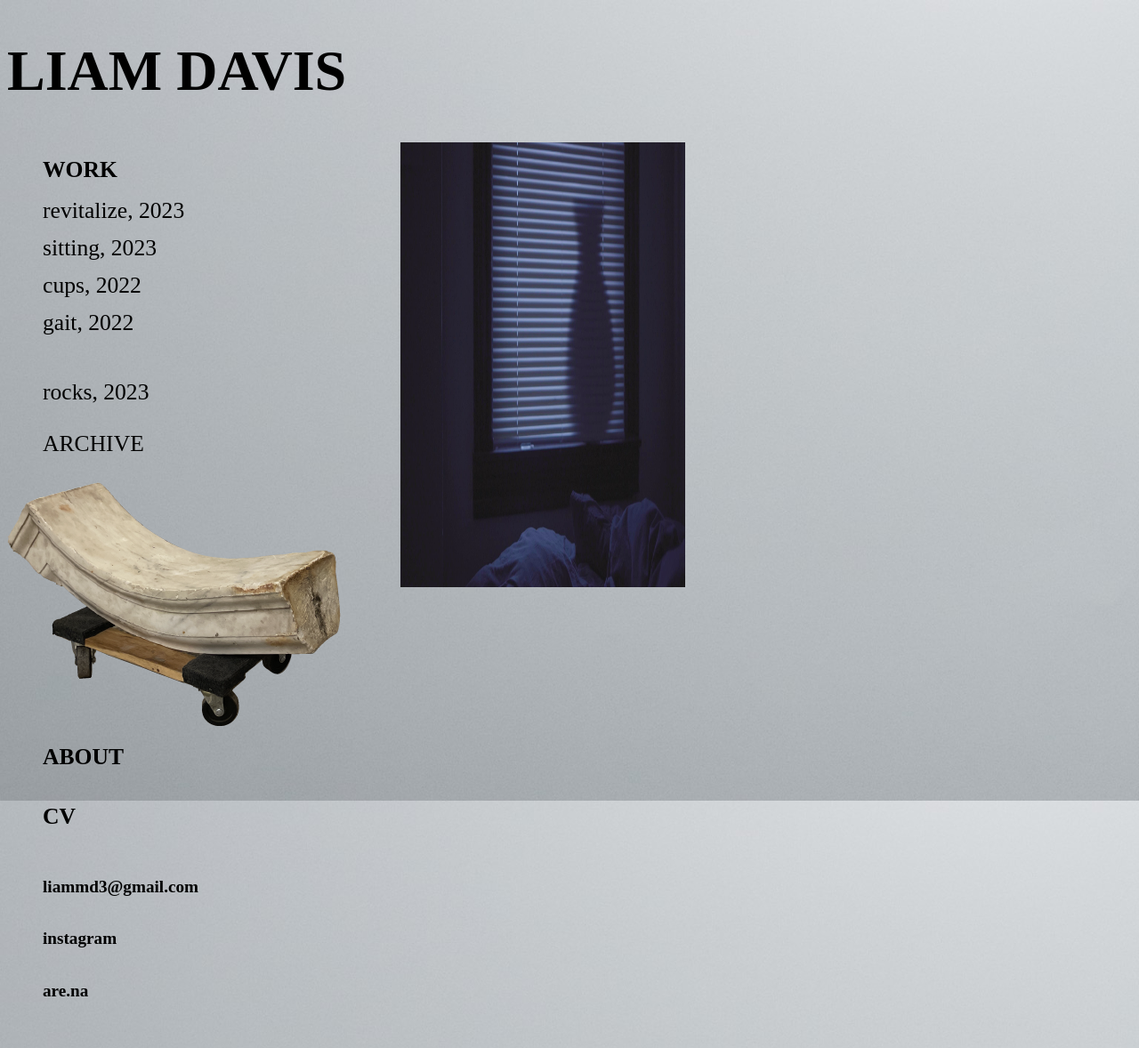
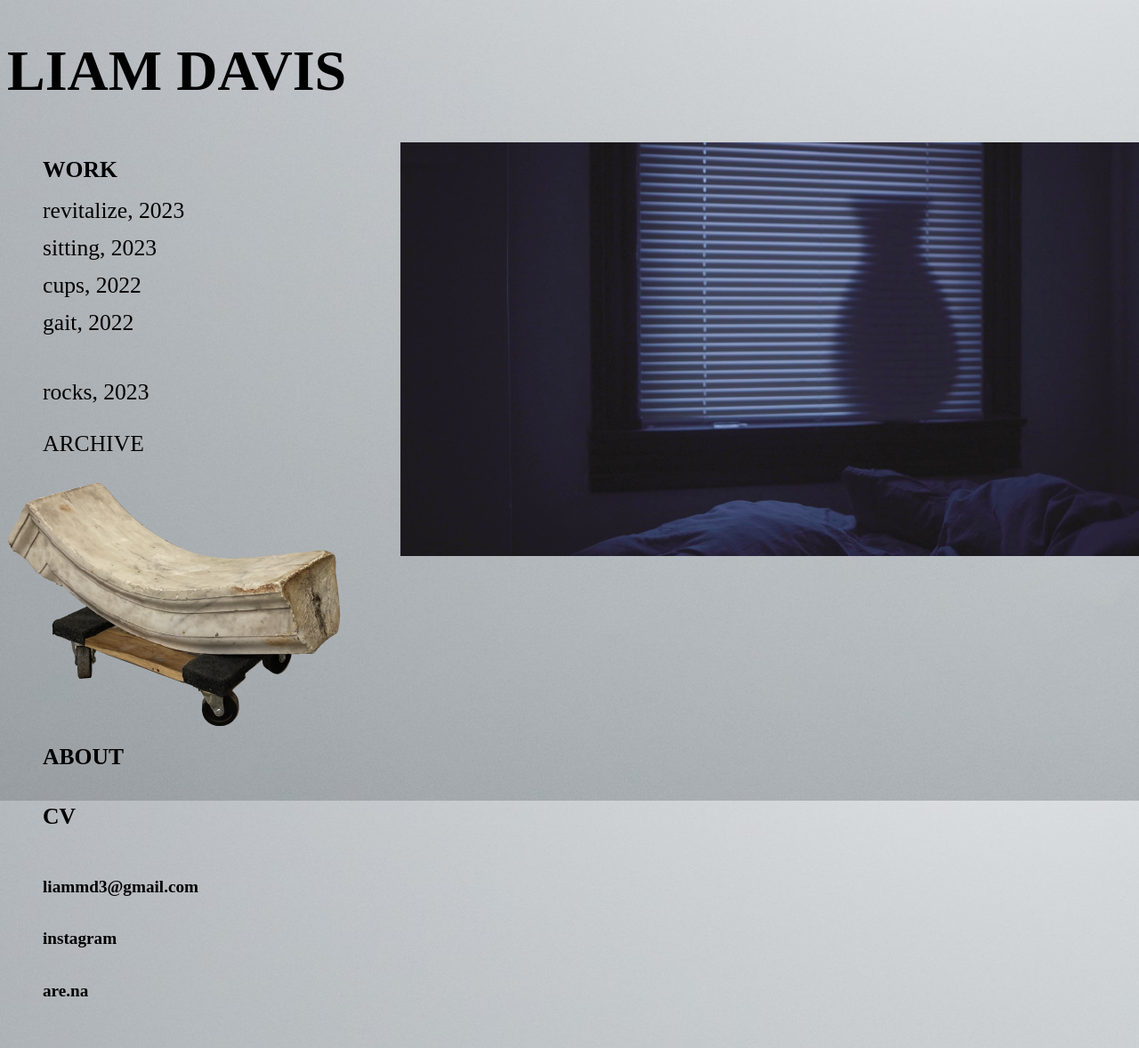
Before and after one commit to liammdavis/liammdavis.github.io, a Jekyll site: the page built from index.html, in a window 1280 px wide. Shown: the whole page at 89% size. Built offline with Jekyll 4.4.1, drawn with Linux system fonts in a browser that asks for light colours.

Commit message:
resize images

```diff
--- a/css/main.css
+++ b/css/main.css
@@ -152,8 +152,12 @@ h2 {
     clear: both;
 }
 
-.front {
-    width: 25vw;
+.frontright {
+    width: 65vw;
+}
+
+.frontleft {
+    width: 300;
 }
 
 
--- a/index.html
+++ b/index.html
@@ -5,9 +5,9 @@ title: LIAM DAVIS
 <div class="row">
 
 	<div class="column right">
-		<img class="front" src="/docs/assets/vase.jpg"
+		<img class="frontright" src="/docs/assets/vase.jpg"
 		alt="morning vase window"
-		height="500">
+		>
 	</div>
 
 	<div class="column left">
@@ -37,8 +37,9 @@ title: LIAM DAVIS
 				<li><a href="/work/exhibitions">exhibitions</a></li>
 				-->
 
-		<img src="/docs/assets/stone-dolly.png"
-	  	   alt="stone dolly">
+		<img class="frontleft" src="/docs/assets/stone-dolly.png"
+	  	   alt="stone dolly"
+		   >
 
 		</div>
 
```
